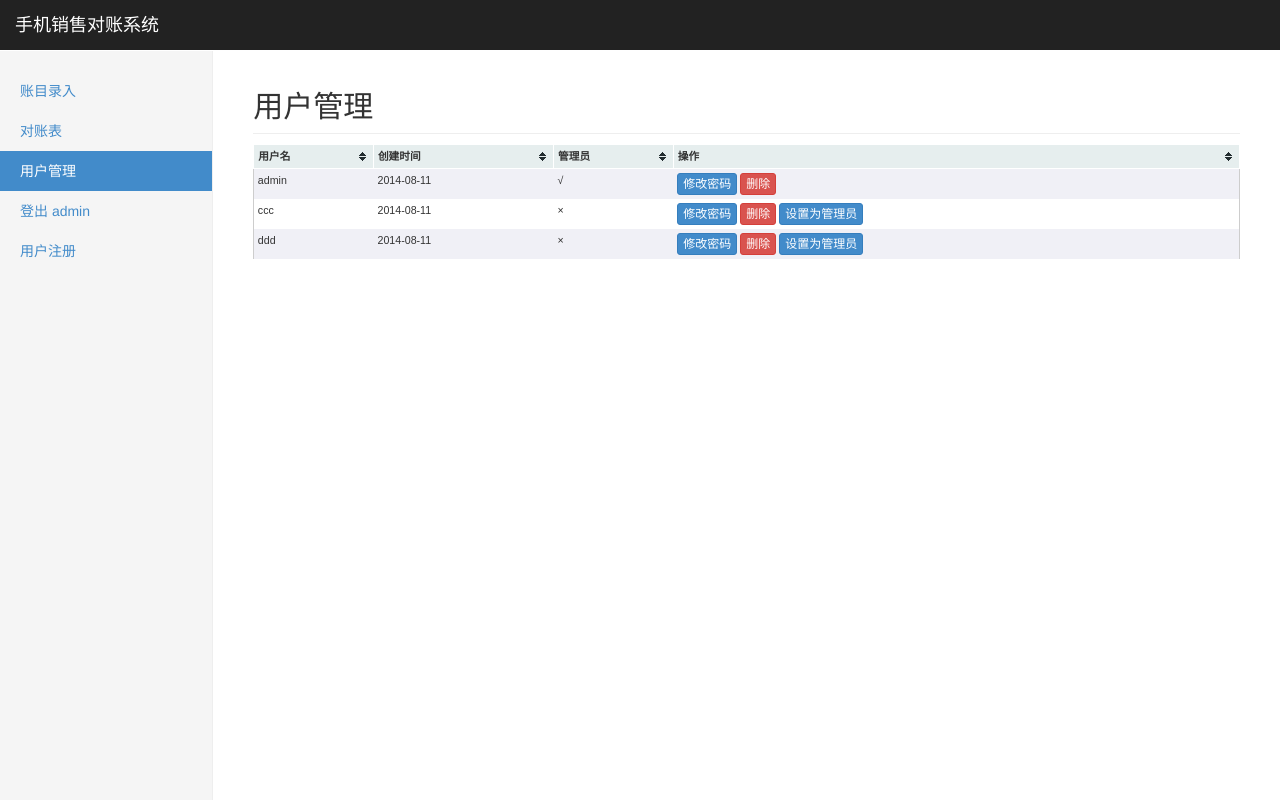
After one commit to taojy123/MyPhones, a Django app: page /admin/ in a window 1280 px wide. The commit adds this page. Run offline with Django 3.2, Linux system fonts and the light colour scheme; a user stored in the database is signed in; data comes from the database, SQL or seed files in the repository; both versions use the stored data as it was after the commit; parts of the project's set-up code (start-up, migrations or seed data) failed here and were passed over.

Commit message:
user admin

```diff
--- a/myphones/urls.py
+++ b/myphones/urls.py
@@ -12,7 +12,11 @@ urlpatterns = patterns('',
     ('^phone_del/$', phone_del),
     ('^phone_settled/$', phone_settled),
     ('^phone_unsettled/$', phone_unsettled),
-    #('^admin/$', admin),
+    ('^admin/$', admin),
+    ('^setpwd/$', setpwd),
+    ('^setadmin/$', setadmin),
+    ('^user_del/$', user_del),
+
     ('^loginpage/$', loginpage),
     ('^registerpage/$', registerpage),
     ('^login/$', login),
--- a/myphones/views.py
+++ b/myphones/views.py
@@ -64,6 +64,8 @@ def phone_add(request):
 @login_required(login_url="/loginpage")
 def phones(request):
     rs = Phone.objects.order_by("-id")
+    if not request.user.is_superuser:
+        rs = rs.filter(user=request.user)
     return render_to_response('phones.html', locals())
 
 
@@ -92,6 +94,43 @@ def phone_unsettled(request):
     return HttpResponseRedirect("/phones")
 
 
+@login_required(login_url="/loginpage")
+def admin(request):
+    if not request.user.is_superuser:
+        return HttpResponseRedirect("/")
+    rs = User.objects.all()
+    return render_to_response('admin.html', locals())
+
+
+@login_required(login_url="/loginpage")
+def setpwd(request):
+    if not request.user.is_superuser:
+        return HttpResponseRedirect("/")
+    id = request.REQUEST.get("id")
+    pwd = request.REQUEST.get("pwd")
+    user = User.objects.get(id=id)
+    user.set_password(pwd)
+    user.save()
+    return HttpResponseRedirect("/admin")
+
+
+@login_required(login_url="/loginpage")
+def setadmin(request):
+    if not request.user.is_superuser:
+        return HttpResponseRedirect("/")
+    id = request.REQUEST.get("id")
+    user = User.objects.get(id=id)
+    user.is_superuser = True
+    user.save()
+    return HttpResponseRedirect("/admin")
+
+
+@login_required(login_url="/loginpage")
+def user_del(request):
+    id = request.REQUEST.get("id")
+    User.objects.filter(id=id).delete()
+    return HttpResponseRedirect("/admin")
+
 
 
 
@@ -99,6 +138,9 @@ def phone_unsettled(request):
 
 def loginpage(request):
     return render_to_response('loginpage.html', locals())
+
+def registerpage(request):
+    return render_to_response('registerpage.html', locals())
 
 def login(request):
     username = request.REQUEST.get('username', '')
@@ -114,14 +156,21 @@ def logout(request):
     return HttpResponseRedirect("/")
 
 def register(request):
+    msg = ""
     username = request.REQUEST.get('username')
     password1 = request.REQUEST.get('password1')
     password2 = request.REQUEST.get('password2')
     if username and password1 and password2:
-        user = user()
-        user.username = username
-        user.password = password1
-        user.save()
-    return HttpResponseRedirect("/")
+        if User.objects.filter(username=username):
+            msg = "该用户名已被注册"
+            return render_to_response('registerpage.html', locals())
+        if password1 == password2:
+            user = User()
+            user.username = username
+            user.set_password(password1)
+            user.save()
+            return HttpResponseRedirect("/")
+    msg = "输入有误，请重新输入"
+    return render_to_response('registerpage.html', locals())
 
 #======================================================================
--- /dev/null
+++ b/templates/admin.html
@@ -0,0 +1,61 @@
+{% extends "base.html" %}
+
+
+{% block content %}
+    <h2 class="sub-header">用户管理</h2>
+
+
+    <table class="tablesorter">
+        <thead>
+            <tr>
+                <th>用户名</th>
+                <th>创建时间</th>
+                <th>管理员</th>
+                <th>操作</th>
+            </tr>
+        </thead>
+        <tbody>
+            {% for r in rs %}
+                <tr>
+                    <td>{{ r.username }}</td>
+                    <td>{{ r.date_joined|date:"Y-m-d" }}</td>
+                    <td>
+                        {% if r.is_superuser %}
+                            √
+                        {% else %}
+                            ×
+                        {% endif %}
+                    </td>
+                    <td>
+                        <a href="#" data-id="{{ r.id }}" class="btn btn-xs btn-primary setpwd">修改密码</a>
+                        <a href="/user_del/?id={{ r.id }}" onclick="return confirm('确定要删除？')" class="btn btn-xs btn-danger">删除</a>
+
+                        {% if not r.is_superuser %}
+                            <a href="/setadmin/?id={{ r.id }}" onclick="return confirm('确定要设置为管理员？')" class="btn btn-xs btn-primary">设置为管理员</a>
+                        {% endif %}
+                    </td>
+                </tr>
+            {% endfor %}
+        </tbody>
+    </table>
+
+
+
+    <script>
+        $("#admin").addClass('active')
+        $(".tablesorter").tablesorter({
+            widgets: ['zebra']
+        })
+
+        $(function(){
+            $(".setpwd").click(function(){
+                var id = $(this).attr("data-id")
+                var pwd = prompt("请输入你要设置的新密码")
+                top.location.href = "/setpwd/?id=" + id + "&pwd=" + pwd
+            })
+        })
+
+
+    </script>
+
+{% endblock %}
--- a/templates/base.html
+++ b/templates/base.html
@@ -52,13 +52,15 @@
           <ul class="nav nav-sidebar">
             <li id="index"><a href="/">账目录入</a></li>   <!-- class="active" -->
             <li id="phones"><a href="/phones">对账表</a></li>
-            <li id="admin"><a href="/admin">用户管理</a></li>
-            <li id="registerpage"><a href="/registerpage">用户注册</a></li>
+            {% if request.user.is_superuser %}
+                <li id="admin"><a href="/admin">用户管理</a></li>
+            {% endif %}
             {% if request.user.is_authenticated %}
-              <li><a href="/logout">登出用户</a></li>
+                <li><a href="/logout">登出 {{ request.user.username }}</a></li>
             {% else %}
-              <li id="loginpage"><a href="/loginpage">用户登陆</a></li>
+                <li id="loginpage"><a href="/loginpage">用户登陆</a></li>
             {% endif %}
+              <li id="registerpage"><a href="/registerpage">用户注册</a></li>
           </ul>
         </div>
 
--- a/templates/registerpage.html
+++ b/templates/registerpage.html
@@ -29,10 +29,14 @@
 
 
     <script>
-        $("#loginpage").addClass('active')
+        $("#registerpage").addClass('active')
         $(".tablesorter").tablesorter({
             widgets: ['zebra']
         })
+
+        {% if msg %}
+            alert("{{ msg }}")
+        {% endif %}
 
 
     </script>
```
Also changed, not shown: templates/phones.html (+7 -0 lines), data.db, 1 other file.
